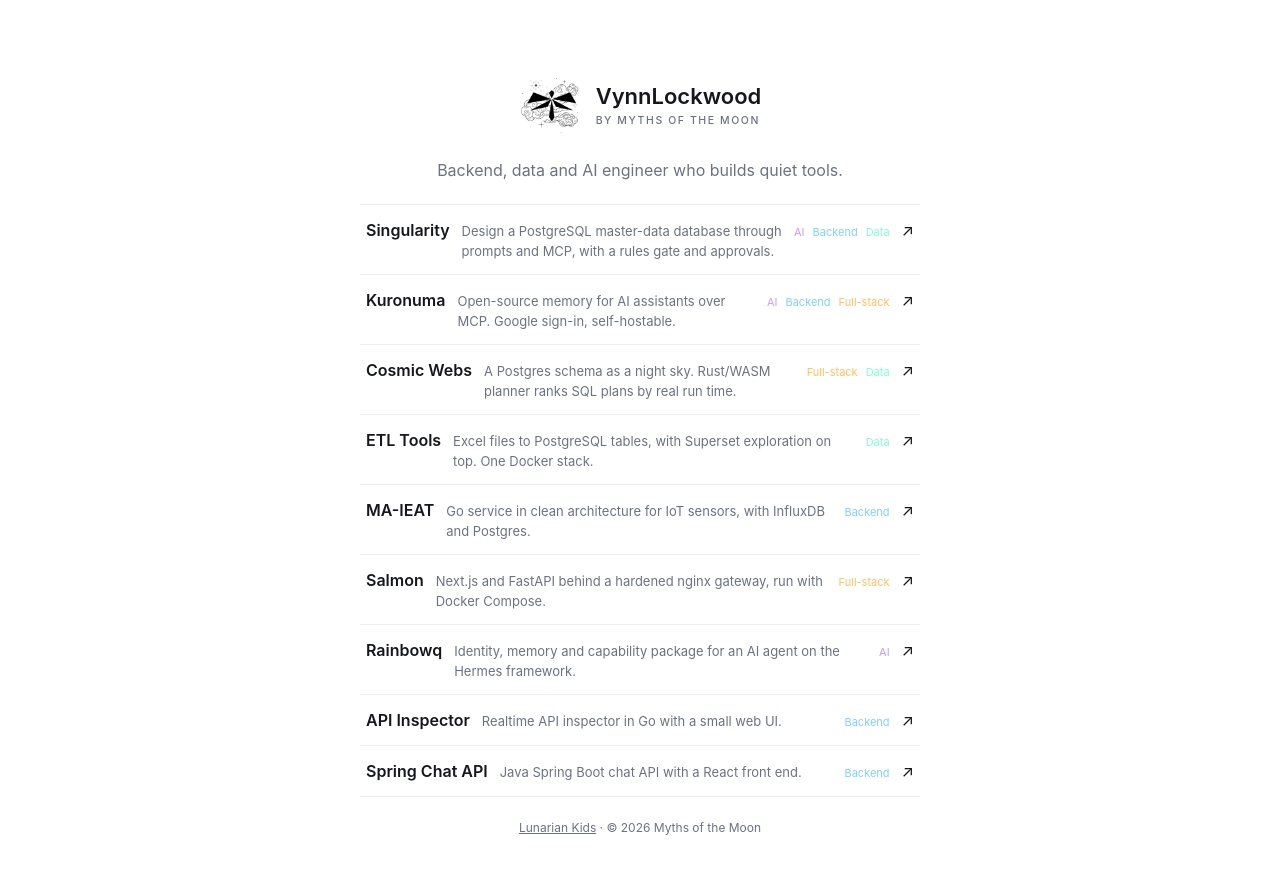
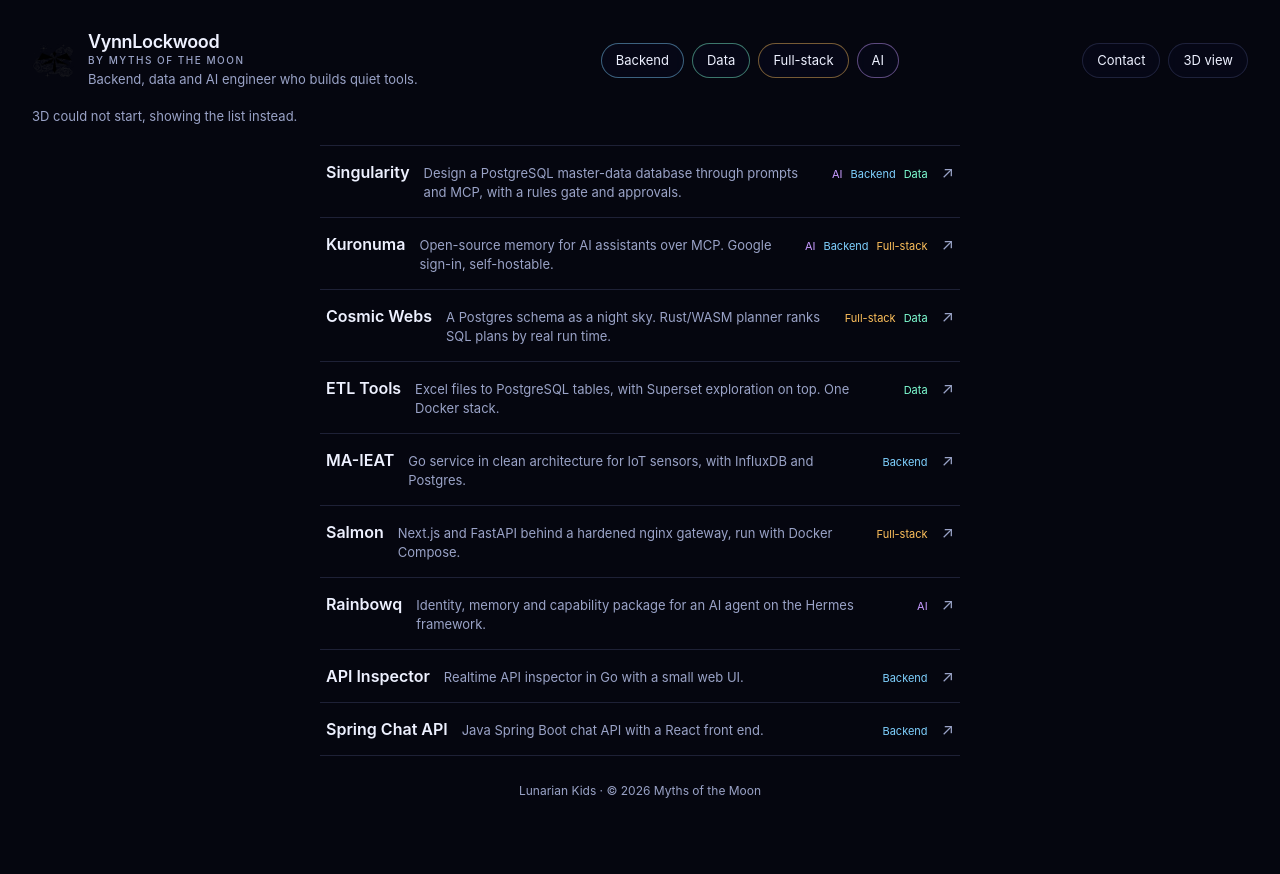
Before and after one commit to VynnLockwood/portfolio, a Next.js app: page / in a window 1280 px wide. Shown: the top 874 px of the page. After the commit the page ends 840 px from the top, so only its background shows below. Built offline with nearby package versions, Linux system fonts and the light colour scheme.

Commit message:
feat: dark shell, welcome, role tags, contact and list/3D switching

```diff
--- a/src/app/globals.css
+++ b/src/app/globals.css
@@ -1,17 +1,65 @@
-:root{ --bg:#fff; --ink:#15171c; --soft:#6b7280; --line:#eef0f3; --sans:'Inter Tight','Inter',-apple-system,BlinkMacSystemFont,'Segoe UI',Roboto,Arial,sans-serif; }
+:root{
+  --void:#05060F; --ink:#eef1ff; --soft:#9aa3c7; --line:rgba(160,175,255,.16); --accent:#8fa8ff;
+  --sans:'Inter Tight','Inter',-apple-system,BlinkMacSystemFont,'Segoe UI',Roboto,Arial,sans-serif;
+}
 *{ box-sizing:border-box; margin:0; padding:0 }
-body{ font-family:var(--sans); background:var(--bg); color:var(--ink); min-height:100dvh; line-height:1.5; }
+html{ -webkit-font-smoothing:antialiased }
+body{ font-family:var(--sans); background:var(--void); color:var(--ink); min-height:100dvh; line-height:1.5 }
 a{ color:inherit }
-.wrap{ display:flex; flex-direction:column; align-items:center; gap:22px; padding:clamp(28px,6vw,72px); text-align:center }
-.brandline{ display:inline-flex; align-items:center; gap:13px }
-.mark{ width:64px; height:64px; object-fit:contain }
-.word{ font-weight:640; font-size:22px; text-align:left }
-.word small{ display:block; font-weight:480; font-size:10.5px; letter-spacing:.15em; text-transform:uppercase; color:var(--soft) }
-.lede{ color:var(--soft); max-width:44ch }
-.repo-list ul{ list-style:none; width:min(560px,92vw); border-top:1px solid var(--line); text-align:left }
-.repo-list li a{ display:flex; gap:12px; align-items:baseline; padding:13px 6px; border-bottom:1px solid var(--line); text-decoration:none }
+:focus-visible{ outline:2px solid var(--accent); outline-offset:3px; border-radius:6px }
+
+.shell{ position:relative; min-height:100dvh }
+.stage{ position:fixed; inset:0; z-index:0 }
+.content{ position:relative; z-index:1; min-height:100dvh; display:flex; flex-direction:column; gap:18px; padding:clamp(16px,3vw,32px); pointer-events:none }
+.content > *{ pointer-events:auto }
+[data-view="3d"] .content{ min-height:100dvh; justify-content:space-between }
+
+.header{ display:flex; flex-wrap:wrap; align-items:center; justify-content:space-between; gap:14px 24px }
+.brandline{ display:flex; align-items:center; gap:12px }
+.mark{ width:44px; height:44px; object-fit:contain }
+.word{ font-weight:640; font-size:18px; letter-spacing:-.02em; line-height:1.1 }
+.word small{ display:block; font-weight:480; font-size:10px; letter-spacing:.15em; text-transform:uppercase; color:var(--soft); margin-top:3px }
+.role-line{ color:var(--soft); font-size:13px; margin-top:4px; max-width:46ch }
+.role-tags{ display:flex; flex-wrap:wrap; gap:8px }
+.role-tags button, .btn{
+  font:inherit; font-size:13px; color:var(--ink); text-decoration:none; cursor:pointer;
+  background:rgba(8,10,30,.55); border:1px solid var(--line); padding:7px 14px; border-radius:999px;
+  backdrop-filter:blur(6px); transition:border-color .25s, background .25s, transform .25s;
+}
+.role-tags button{ border-color:color-mix(in srgb, var(--role) 45%, transparent) }
+.role-tags button[aria-pressed="true"]{ background:color-mix(in srgb, var(--role) 22%, #05060F); border-color:var(--role); color:var(--role) }
+.role-tags button:hover, .btn:hover{ transform:translateY(-1px); border-color:var(--accent) }
+.actions{ display:flex; gap:8px }
+
+.welcome{
+  position:fixed; inset:0; z-index:2; display:grid; place-content:center; text-align:center; gap:10px; pointer-events:none;
+  transition:opacity 1s ease, visibility 1s; opacity:1;
+}
+.welcome h1{ font-size:clamp(30px,6vw,64px); font-weight:640; letter-spacing:-.04em; line-height:1.05 }
+.welcome p{ color:var(--soft); font-size:clamp(15px,2vw,20px) }
+.welcome[data-state="done"]{ opacity:0; visibility:hidden }
+
+.notice{ color:var(--soft); font-size:13px; min-height:1.4em }
+.repo-list ul{ list-style:none; width:min(640px,100%); margin:0 auto; border-top:1px solid var(--line) }
+.repo-list li{ transition:opacity .4s }
+.repo-list li[data-dim="true"]{ opacity:.35 }
+.repo-list li a{ display:grid; grid-template-columns:auto 1fr auto auto; gap:4px 14px; align-items:baseline; padding:14px 6px; border-bottom:1px solid var(--line); text-decoration:none; transition:background .25s }
+.repo-list li a:hover{ background:rgba(143,168,255,.07) }
 .repo-name{ font-weight:600 }
-.repo-blurb{ color:var(--soft); font-size:13px; flex:1 }
+.repo-blurb{ color:var(--soft); font-size:13px }
 .repo-roles{ display:flex; gap:8px; font-size:11px }
-.sr-only-focusable:not(:focus-within){ position:absolute; width:1px; height:1px; overflow:hidden; clip:rect(0 0 0 0); white-space:nowrap }
-.foot{ font-size:12px; color:var(--soft) }
+.repo-arrow{ color:var(--soft) }
+.sr-only-focusable:not(:focus-within){ position:absolute; width:1px; height:1px; overflow:hidden; clip:rect(0 0 0 0); clip-path:inset(50%); white-space:nowrap }
+.sr-only-focusable:focus-within{ position:fixed; left:50%; bottom:56px; transform:translateX(-50%); z-index:3; max-height:60dvh; overflow:auto; background:rgba(5,6,15,.92); padding:8px; border-radius:12px }
+
+.foot{ text-align:center; font-size:12px; color:var(--soft); padding:8px }
+.foot a{ text-decoration:none }
+.foot a:hover{ color:var(--ink) }
+
+@media (max-width:640px){
+  .repo-list li a{ grid-template-columns:1fr auto }
+  .repo-blurb{ grid-column:1 / -1; order:3 }
+}
+@media (prefers-reduced-motion:reduce){
+  .welcome, .repo-list li, .role-tags button, .btn{ transition:none }
+}
--- a/src/app/page.tsx
+++ b/src/app/page.tsx
@@ -1,17 +1,5 @@
-import { RepoList } from "../ui/RepoList";
+import { Shell } from "../ui/Shell";
 
 export default function Page() {
-  return (
-    <main className="wrap">
-      <div className="brandline">
-        <img className="mark" src="/vynn-logo.png" alt="VynnLockwood" />
-        <div className="word">VynnLockwood<small>by Myths of the Moon</small></div>
-      </div>
-      <p className="lede">Backend, data and AI engineer who builds quiet tools.</p>
-      <RepoList visible />
-      <footer className="foot">
-        <a href="https://lunariankids.com">Lunarian Kids</a> · © 2026 Myths of the Moon
-      </footer>
-    </main>
-  );
+  return <Shell />;
 }
--- /dev/null
+++ b/src/ui/Header.tsx
@@ -0,0 +1,28 @@
+"use client";
+import { useUniverse } from "../store/useUniverse";
+import { RoleTags } from "./RoleTags";
+
+export const CONTACT_URL = "https://github.com/VynnLockwood";
+
+export function Header() {
+  const view = useUniverse((s) => s.view);
+  const setView = useUniverse((s) => s.setView);
+  return (
+    <header className="header">
+      <div className="brandline">
+        <img className="mark" src="/vynn-logo.png" alt="" width={44} height={44} />
+        <div>
+          <div className="word">VynnLockwood<small>by Myths of the Moon</small></div>
+          <p className="role-line">Backend, data and AI engineer who builds quiet tools.</p>
+        </div>
+      </div>
+      <RoleTags />
+      <div className="actions">
+        <a className="btn" href={CONTACT_URL} target="_blank" rel="noopener">Contact</a>
+        <button className="btn" type="button" onClick={() => setView(view === "3d" ? "list" : "3d")}>
+          {view === "3d" ? "List view" : "3D view"}
+        </button>
+      </div>
+    </header>
+  );
+}
--- a/src/ui/RepoList.tsx
+++ b/src/ui/RepoList.tsx
@@ -1,16 +1,16 @@
 import repos from "../data/repos.json";
 import { ROLES } from "../data/roles";
-import type { Repo } from "../data/types";
+import type { Repo, Role } from "../data/types";
 
 const list = repos as Repo[];
 
 /** Plain HTML list of the repos, always in the page. Visually hidden (but tabbable) while the 3D view is on. */
-export function RepoList({ visible }: { visible: boolean }) {
+export function RepoList({ visible, role = null }: { visible: boolean; role?: Role | null }) {
   return (
     <nav aria-label="Projects" className={visible ? "repo-list" : "repo-list sr-only-focusable"}>
       <ul>
         {list.map((r) => (
-          <li key={r.id}>
+          <li key={r.id} data-dim={role && !r.roles.includes(role) ? "true" : undefined}>
             <a href={r.url} target="_blank" rel="noopener" data-repo={r.id}>
               <span className="repo-name">{r.name}</span>
               <span className="repo-blurb">{r.blurb}</span>
--- /dev/null
+++ b/src/ui/RoleTags.tsx
@@ -0,0 +1,18 @@
+"use client";
+import { ROLE_ORDER, ROLES } from "../data/roles";
+import { useUniverse } from "../store/useUniverse";
+
+/** Four role buttons. Pressing the active one clears the filter. */
+export function RoleTags() {
+  const role = useUniverse((s) => s.role);
+  const setRole = useUniverse((s) => s.setRole);
+  return (
+    <div className="role-tags" role="group" aria-label="Show projects by role">
+      {ROLE_ORDER.map((r) => (
+        <button key={r} type="button" aria-pressed={role === r} onClick={() => setRole(role === r ? null : r)} style={{ ["--role" as string]: ROLES[r].color }}>
+          {ROLES[r].label}
+        </button>
+      ))}
+    </div>
+  );
+}
--- /dev/null
+++ b/src/ui/Shell.tsx
@@ -0,0 +1,46 @@
+"use client";
+import { lazy, Suspense, useEffect } from "react";
+import { useUniverse } from "../store/useUniverse";
+import { Header } from "./Header";
+import { RepoList } from "./RepoList";
+import { chooseInitialView, hasWebGL, useReducedMotion } from "./view";
+import { Welcome } from "./Welcome";
+
+// loaded only after mount, and only when the 3D view is on
+const Universe = lazy(() => import("../scene/Universe"));
+
+/** The page. Server HTML is the list view, so crawlers, screen readers and no-JS visitors get the full content. */
+export function Shell() {
+  const view = useUniverse((s) => s.view);
+  const role = useUniverse((s) => s.role);
+  const notice = useUniverse((s) => s.notice);
+  const setView = useUniverse((s) => s.setView);
+  const reducedMotion = useReducedMotion();
+
+  useEffect(() => {
+    setView(chooseInitialView({ webgl: hasWebGL(), width: window.innerWidth, reducedMotion: window.matchMedia("(prefers-reduced-motion: reduce)").matches }));
+    // decide once, on mount; later changes come from the toggle
+    // eslint-disable-next-line react-hooks/exhaustive-deps
+  }, []);
+
+  return (
+    <div className="shell" data-view={view} data-reduced={reducedMotion}>
+      {view === "3d" && (
+        <div className="stage">
+          <Suspense fallback={null}>
+            <Universe />
+          </Suspense>
+        </div>
+      )}
+      <div className="content">
+        <Header />
+        <Welcome />
+        <div role="status" className="notice">{notice}</div>
+        <RepoList visible={view === "list"} role={role} />
+        <footer className="foot">
+          <a href="https://lunariankids.com">Lunarian Kids</a> · © 2026 Myths of the Moon
+        </footer>
+      </div>
+    </div>
+  );
+}
--- /dev/null
+++ b/src/ui/Welcome.tsx
@@ -0,0 +1,26 @@
+"use client";
+import { useEffect, useState } from "react";
+
+const SHOW_MS = 3000;
+
+/** The greeting. Fades out after about 3 s or on the first key press or pointer press. */
+export function Welcome() {
+  const [done, setDone] = useState(false);
+  useEffect(() => {
+    const end = () => setDone(true);
+    const h = setTimeout(end, SHOW_MS);
+    window.addEventListener("keydown", end, { once: true });
+    window.addEventListener("pointerdown", end, { once: true });
+    return () => {
+      clearTimeout(h);
+      window.removeEventListener("keydown", end);
+      window.removeEventListener("pointerdown", end);
+    };
+  }, []);
+  return (
+    <div className="welcome" data-testid="welcome" data-state={done ? "done" : "shown"} aria-hidden={done}>
+      <h1>Welcome to my universe</h1>
+      <p>hope you enjoy the exploring</p>
+    </div>
+  );
+}
--- a/src/ui/view.ts
+++ b/src/ui/view.ts
@@ -15,3 +15,23 @@ export function useReducedMotion(): boolean {
   }, []);
   return reduced;
 }
+
+export interface ViewEnv {
+  webgl: boolean;
+  width: number;
+  reducedMotion: boolean;
+}
+
+/** List view for no-WebGL, very small screens (< 480 px) and reduced-motion visitors; 3D otherwise. */
+export function chooseInitialView(env: ViewEnv): "3d" | "list" {
+  return !env.webgl || env.width < 480 || env.reducedMotion ? "list" : "3d";
+}
+
+export function hasWebGL(): boolean {
+  try {
+    const c = document.createElement("canvas");
+    return !!(c.getContext("webgl2") || c.getContext("webgl"));
+  } catch {
+    return false;
+  }
+}
```
Also changed, not shown: src/test-setup.ts (+14 -0 lines), 2 other files (tests, documents, lock files or other folders).
